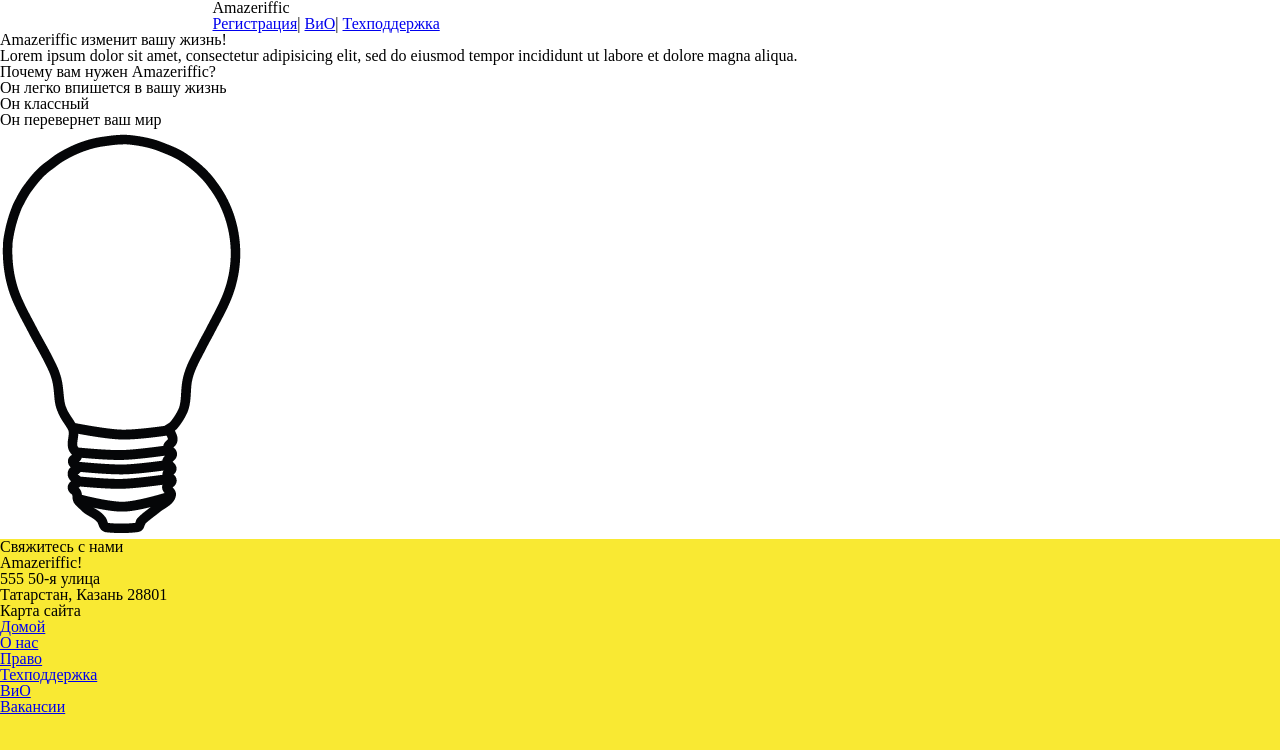
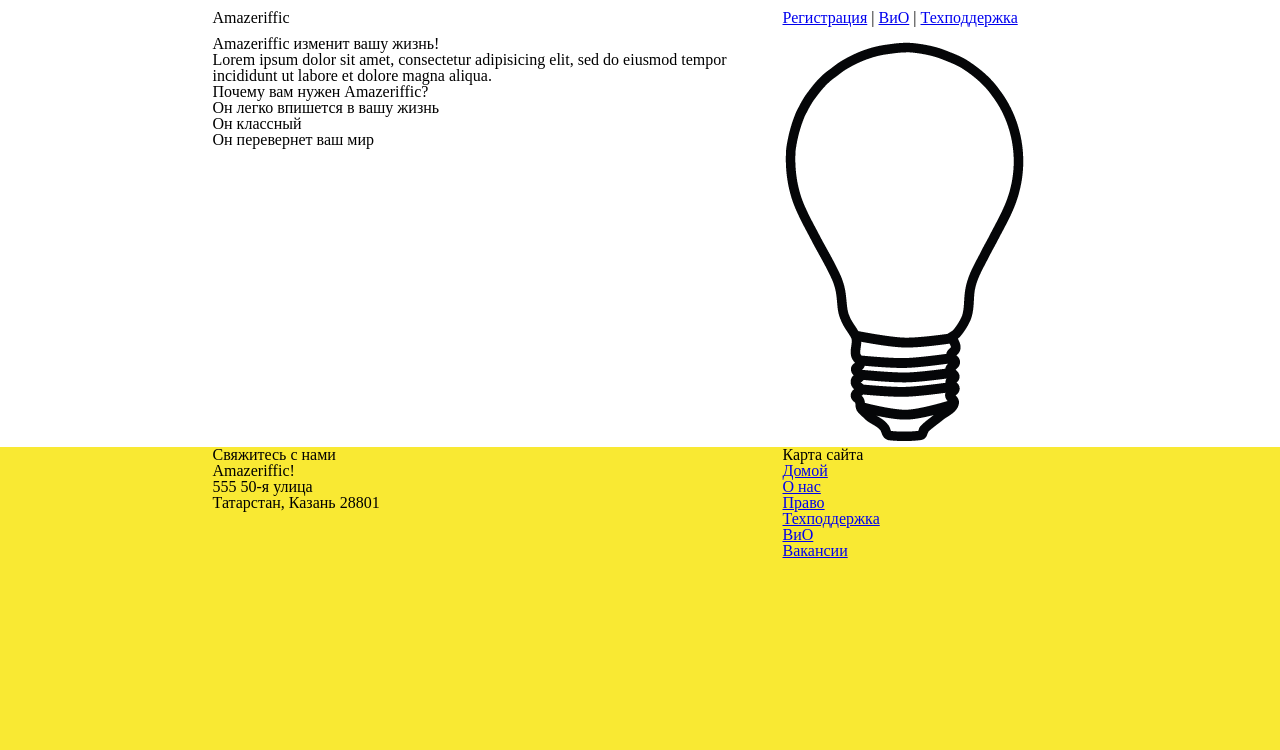
Before and after one commit to Hz4eEto/-.-., a plain HTML site: page index.html in a window 1280 px wide. Drawn offline with Linux system fonts and the light colour scheme.

Commit message:
fixing style.css like in example

```diff
--- a/index.html
+++ b/index.html
@@ -10,13 +10,16 @@
 			<div class="container">
 			<h1>Amazeriffic</h1>
 				<nav>
-<a href="#">Регистрация</a>|
-<a href="faq.html">ВиО</a>|
+					<a href="#">Регистрация</a> |
+					<a href="faq.html">ВиО</a> |
 					<a href="#">Техподдержка</a>
 				</nav>
 			</div>
 		</header>
+
 <main>
+	<div class="container">
+		<div class="main-text">
 			<h2>Amazeriffic  изменит  вашу  жизнь!</h2>
 			<p>Lorem  ipsum  dolor  sit  amet,  consectetur  adipisicing  elit,  sed  do  eiusmod  tempor
 			incididunt  ut  labore  et  dolore  magna  aliqua.</p>
@@ -26,14 +29,23 @@ incididunt  ut  labore  et  dolore  magna  aliqua.</p>
 				<li>Он  классный</li>
 				<li>Он  перевернет  ваш  мир</li>
 				</ul>
+		</div>
+
+		<div class="light">
 		<img  src="lightbulb.png"  alt="Изображение  лампочки">
+		</div>
+	</div>
 </main>
-<footer><div  class="contact">
+
+<footer>
+	<div class="container">
+		<div  class="contact-info">
 			<h5>Свяжитесь  с  нами</h5>
 			<p>Amazeriffic!</p>
 			<p>555  50-я  улица</p>
 			<p>Татарстан,  Казань  28801</p>
 		</div>
+
 		<div  class="sitemap">
 			<h5>Карта  сайта</h5>
 				<ul>
@@ -45,7 +57,7 @@ incididunt  ut  labore  et  dolore  magna  aliqua.</p>
 				<li><a  href="#">Вакансии</a></li>
 				</ul>
 		</div>
-</footer>
+	</div>
 </footer>
 </body>
 </html>
--- a/style.css
+++ b/style.css
@@ -1,16 +1,59 @@
+
 body {
 background: #f9e933;
 }
+
 header, main, footer {
 min-width: 855px;
 }
+
 header .container, main .container, footer .container {
 max-width: 855px;
 margin: auto;
 }
+
 header {
 background: white;
+overflow: auto;
+	padding: 10px;
 }
+header h1 {
+float: left;
+width: 570px;
+}
+header nav {
+float: right;
+width: 285px;
+}
+
+
 main {
 background: white;
+overflow: auto;
 }
+
+
+main .light {
+	float: right;
+	width: 285px;
+}
+
+main .main-text {
+float: left;
+width: 570px;
+}
+
+footer {
+	overflow: auto;
+}
+
+footer .contact-info {
+float: left;
+width: 570px;
+
+}
+
+footer .sitemap {
+	float: right;
+	width: 285px;
+}
```
Lines whose indentation alone changed are shown as unchanged.
